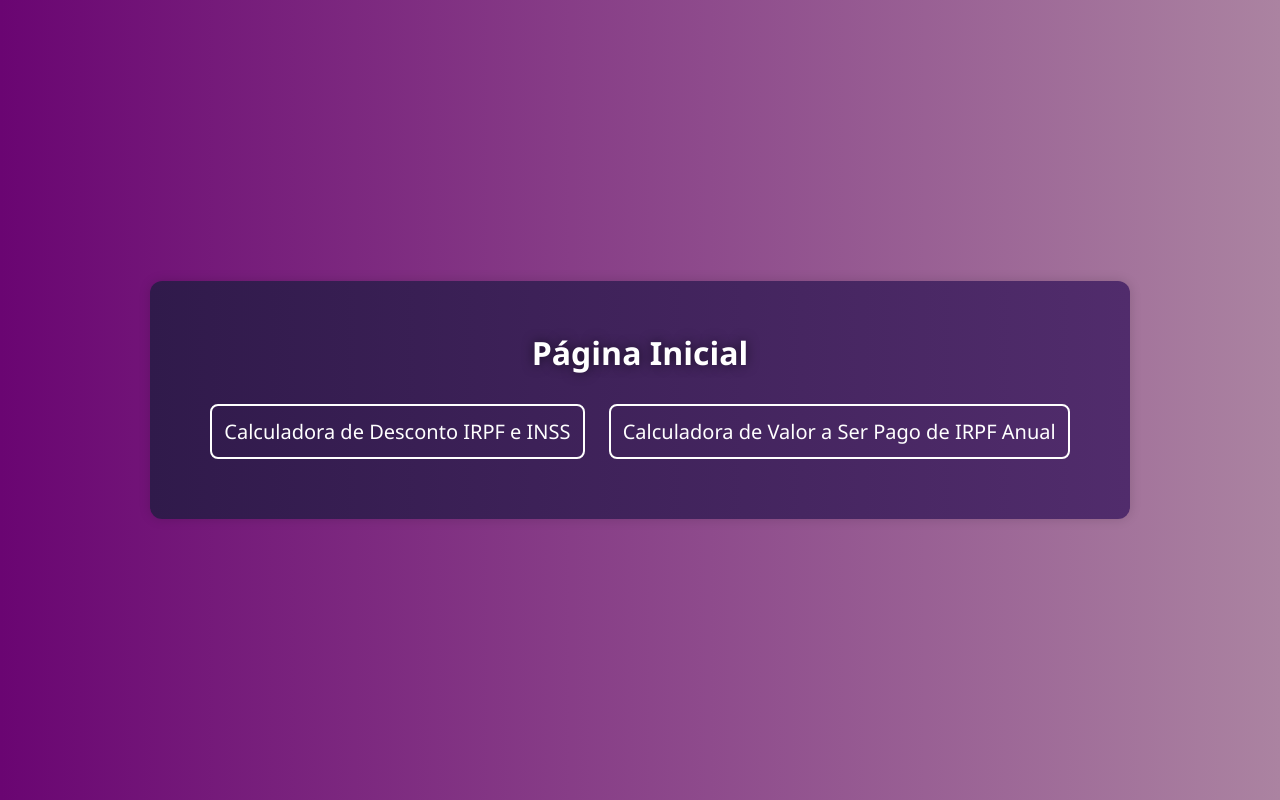
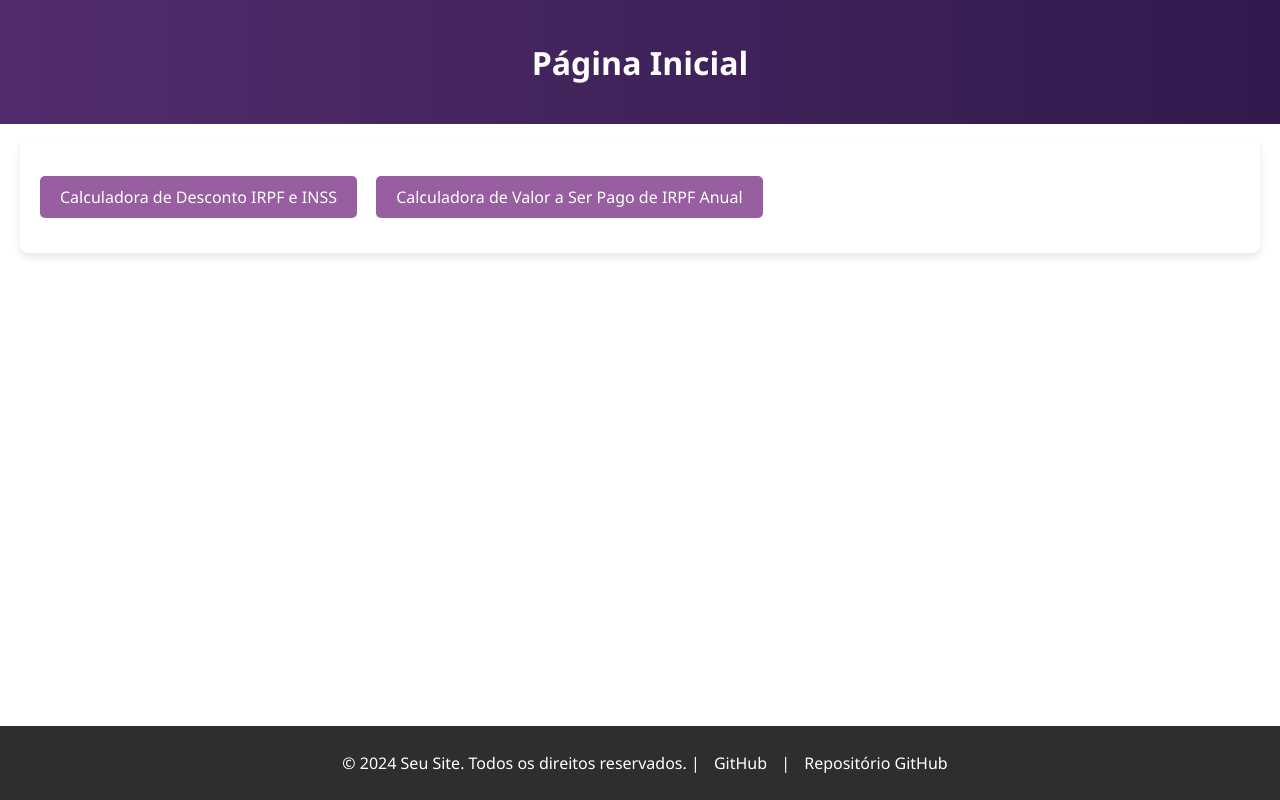
Before and after one commit to ThalysonRibeiro/calculadora-de-irpf-e-inss, a plain HTML site: page index.html in a window 1280 px wide. Drawn offline with Linux system fonts and the light colour scheme.

Commit message:
Feito:Pagina inicial

```diff
--- a/_css/_style-index.css
+++ b/_css/_style-index.css
@@ -1,61 +1,94 @@
-/* Reset de margens e preenchimentos padrão */
-body,
-h1,
-p,
-a {
+body {
+    font-family: 'Segoe UI', Tahoma, Geneva, Verdana, sans-serif;
     margin: 0;
     padding: 0;
     box-sizing: border-box;
-    /* Certifica-se de que a largura e altura incluem preenchimento e borda */
+    background: linear-gradient(to left, #ffffff, #ffffff);
+    color: #333;
+
 }
 
-/* Estilos para o corpo da página */
-body {
-    font-family: 'Segoe UI', Tahoma, Geneva, Verdana, sans-serif;
-    background: linear-gradient(to right, #6a0572, #ab83a1);
-    background-size: cover;
-    margin: 0;
-    display: flex;
-    align-items: center;
-    justify-content: center;
-    min-height: 100vh;
-    /* Alterei para 'min-height' para garantir que o conteúdo esteja centralizado mesmo se for menor que 100vh */
-    flex-direction: column;
+.topo {
+    background: linear-gradient(to right, #512c6c, #301a4b);
+    /* Azul claro para o topo */
+    color: #fff;
+    padding: 20px;
+    text-align: center;
+    width: 100%;
+    box-sizing: border-box;
+    position: fixed;
+    z-index: 999;
+    transition: background-color 0.3s ease;
 }
 
-/* Estilos para o título */
-h1 {
-    color: #ffffff;
-    font-size: 32px;
-    margin-bottom: 20px;
-    text-shadow: 0 0 12px rgba(0, 0, 0, 0.605);
-}
+/* .topo:hover {
+     background-color: #7b2525; animação do topo
+     Azul mais escuro no hover
+} */
 
-/* Estilos para os links */
-a {
-    text-decoration: none;
-    color: #ffffff;
-    font-size: 20px;
-    padding: 12px;
-    border: 2px solid #ffffff;
-    border-radius: 8px;
-    margin: 10px;
-    display: inline-block;
-    /* Alterei para 'inline-block' para evitar que os links ocupem a largura total */
-    transition: background-color 0.3s ease-in-out;
-}
-
-/* Estilos para hover dos links */
-a:hover {
-    background-color: #242424;
-    color: #fff;
+main {
+    padding: 120px 20px 20px;
 }
 
 #container {
-    background: linear-gradient(to right, #301a4b, #512c6c);
-    border-radius: 12px;
-    box-shadow: 0 0 12px rgba(0, 0, 0, 0.15);
-    padding: 50px;
-    /* Reduzi um pouco o preenchimento para ajustar o espaçamento */
+    background-color: #ffffff;
+    border-radius: 8px;
+    box-shadow: 0 4px 8px rgba(0, 0, 0, 0.1);
+    margin-top: 20px;
+    margin-bottom: 20px;
+    padding: 20px;
+    transition: box-shadow 0.3s ease;
+}
+
+#container:hover {
+    box-shadow: 0 8px 16px rgba(0, 0, 0, 0.2);
+}
+
+h1 {
+    color: #ffffff;
+    /* Azul claro para o título */
+    margin-bottom: 20px;
+}
+
+#container p {
+    display: inline-block;
+    margin-right: 15px;
+    margin-bottom: 15px;
+}
+
+#container a {
+    display: inline-block;
+    padding: 10px 20px;
+    background-color: #975ea0;
+    /* Azul claro para os links */
+    color: #fff;
+    text-decoration: none;
+    border-radius: 5px;
+    transition: background-color 0.3s ease;
+}
+
+#container a:hover {
+    background-color: #0056b3;
+    /* Azul mais escuro no hover para os links */
+}
+
+footer {
+    background-color: #2e2e2e;
+    /* Azul claro para o rodapé */
+    color: #fff;
     text-align: center;
+    padding: 10px;
+    position: fixed;
+    bottom: 0;
+    width: 100%;
 }
+
+footer a {
+    color: #fff;
+    text-decoration: none;
+    margin: 0 10px;
+}
+
+footer a:hover {
+    text-decoration: underline;
+}
--- a/index.html
+++ b/index.html
@@ -2,27 +2,34 @@
 <html lang="pt-br">
 
 <head>
-
-    <div>
-        <meta charset="UTF-8">
-        <meta http-equiv="X-UA-Compatible" content="IE=edge">
-        <meta name="viewport" content="width=device-width, initial-scale=1.0">
-        <title>Calculadora de Desconto IRPF</title>
-        <link rel="stylesheet" href="_css/_style-index.css">
-    </div>
+    <meta charset="UTF-8">
+    <meta http-equiv="X-UA-Compatible" content="IE=edge">
+    <meta name="viewport" content="width=device-width, initial-scale=1.0">
+    <link rel="stylesheet" href="_css/_style-index.css">
+    <title>Calculadora de Desconto IRPF</title>
     <style>
 
     </style>
-
-
 </head>
 
 <body>
-    <div id="container">
+    <div class="topo">
         <h1>Página Inicial</h1>
-        <a href="index-salario-bruto.html">Calculadora de Desconto IRPF e INSS</a>
-        <a href="index-renda-anual.html">Calculadora de Valor a Ser Pago de IRPF Anual</a>
     </div>
+    <main>
+        <div id="container">
+            <p><a href="index-salario-bruto.html">Calculadora de Desconto IRPF e INSS</a></p>
+            <p><a href="index-renda-anual.html">Calculadora de Valor a Ser Pago de IRPF Anual</a></p>
+        </div>
+    </main>
+
+    <!-- Rodapé do site com links -->
+    <footer>
+        <p>&copy; 2024 Seu Site. Todos os direitos reservados. |
+            <a href="https://github.com/Rafinha-G3" target="_blank">GitHub</a> |
+            <a href="https://github.com/Rafinha-G3/calculadora-de-irpf-e-inss" target="_blank">Repositório GitHub</a>
+        </p>
+    </footer>
 </body>
 
 </html>
```
